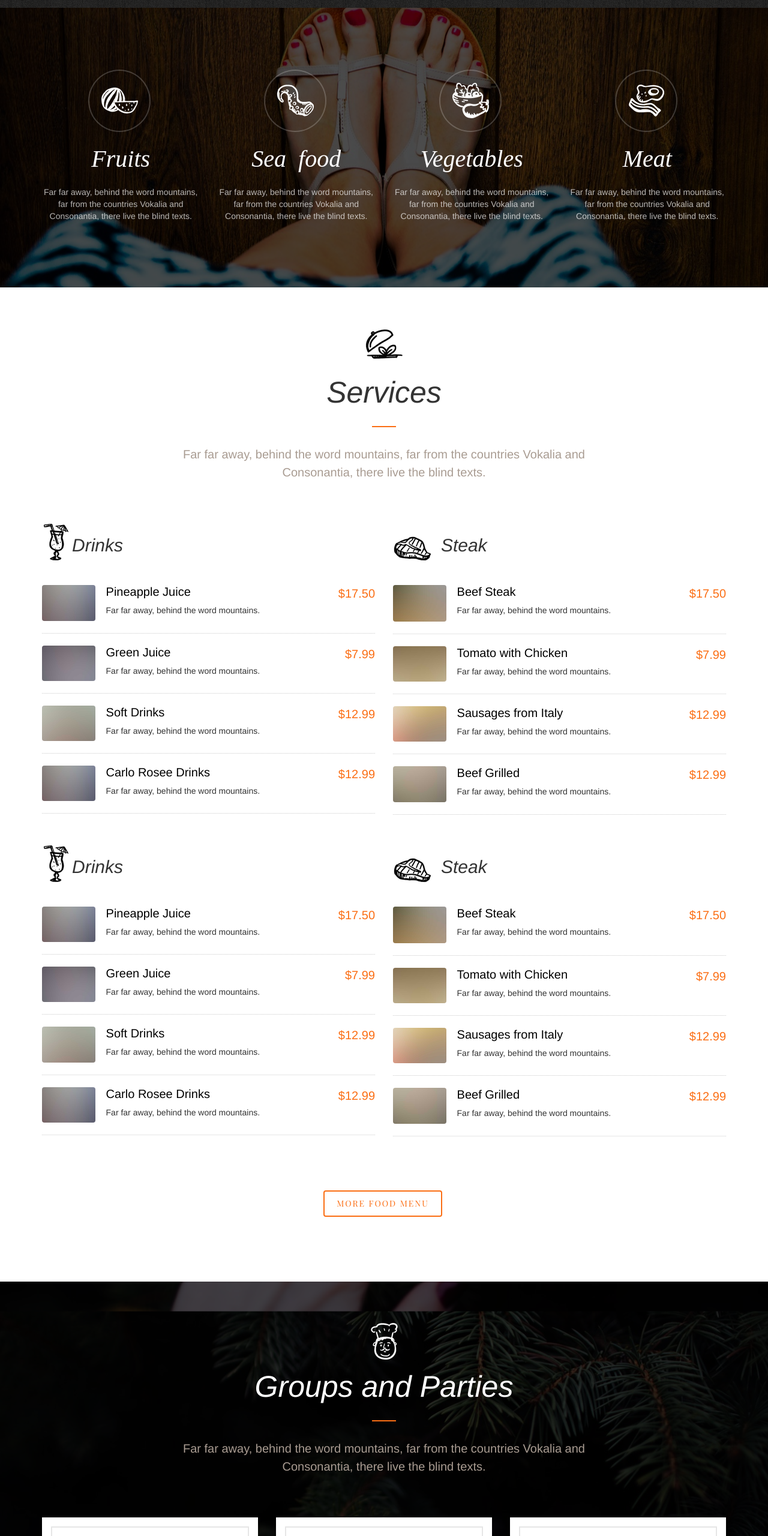
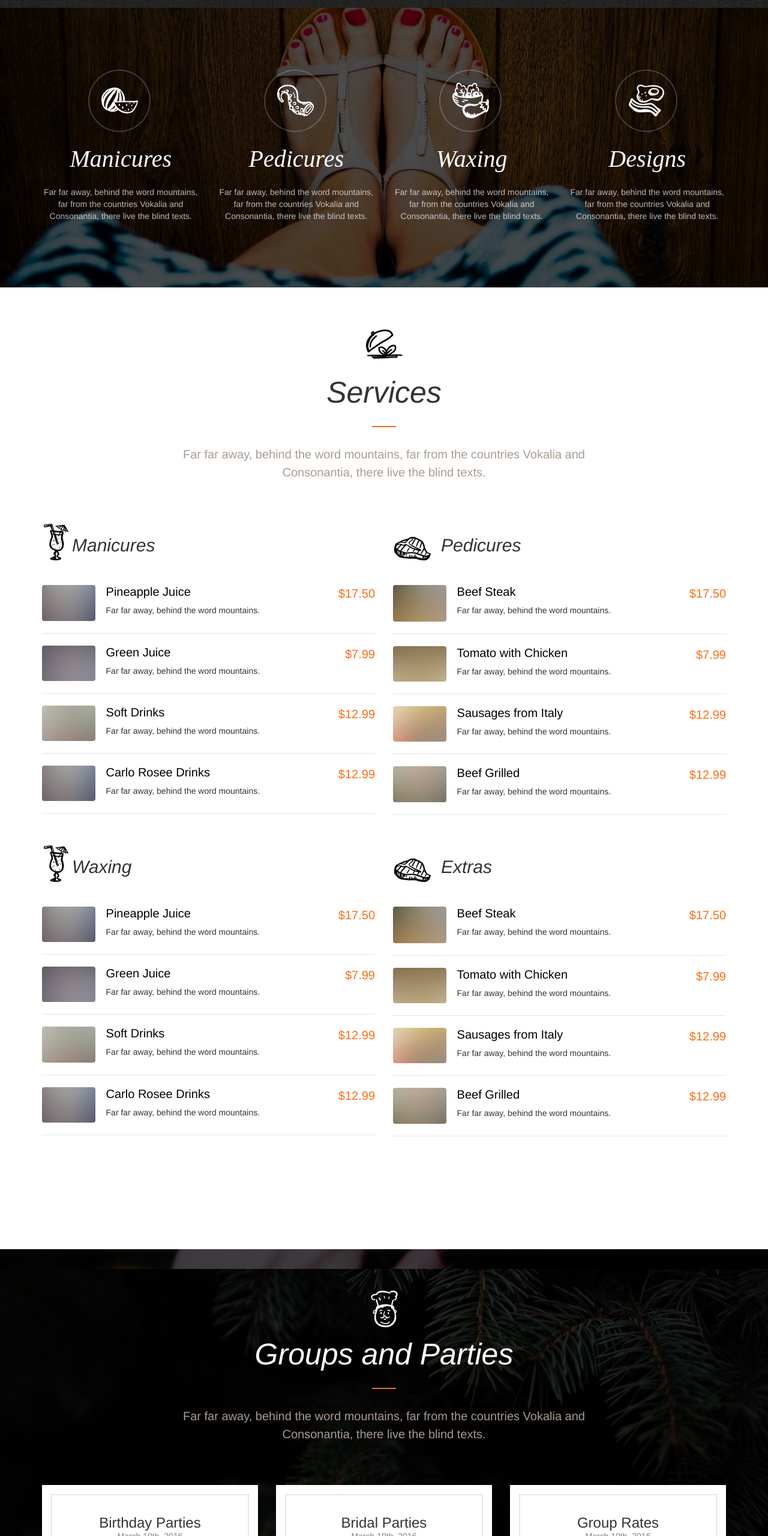
Before and after one commit to bethannfrankum/Natural-Nails, a website with bundled scripts: page index.html in a window 1280 px wide. Shown: the part 3200-5760 px from the top of the page at 60% size. Built offline with nearby package versions, Linux system fonts and the light colour scheme; animation ran at ten frames a second; a web font is replaced by a local one.

Commit message:
content updated

```diff
--- a/index.html
+++ b/index.html
@@ -197,25 +197,25 @@
                 <div class="row">
                     <div class="col-md-3 to-animate">
                         <div class="fh5co-type">
-                            <h3 class="with-icon icon-1">Fruits</h3>
+                            <h3 class="with-icon icon-1">Manicures</h3>
                             <p>Far far away, behind the word mountains, far from the countries Vokalia and Consonantia, there live the blind texts.</p>
                         </div>
                     </div>
                     <div class="col-md-3 to-animate">
                         <div class="fh5co-type">
-                            <h3 class="with-icon icon-2">Sea food</h3>
+                            <h3 class="with-icon icon-2">Pedicures</h3>
                             <p>Far far away, behind the word mountains, far from the countries Vokalia and Consonantia, there live the blind texts.</p>
                         </div>
                     </div>
                     <div class="col-md-3 to-animate">
                         <div class="fh5co-type">
-                            <h3 class="with-icon icon-3">Vegetables</h3>
+                            <h3 class="with-icon icon-3">Waxing</h3>
                             <p>Far far away, behind the word mountains, far from the countries Vokalia and Consonantia, there live the blind texts.</p>
                         </div>
                     </div>
                     <div class="col-md-3 to-animate">
                         <div class="fh5co-type">
-                            <h3 class="with-icon icon-4">Meat</h3>
+                            <h3 class="with-icon icon-4">Designs</h3>
                             <p>Far far away, behind the word mountains, far from the countries Vokalia and Consonantia, there live the blind texts.</p>
                         </div>
                     </div>
@@ -233,7 +233,7 @@
                 <div class="row row-padded">
                     <div class="col-md-6">
                         <div class="fh5co-food-menu to-animate-2">
-                            <h2 class="fh5co-drinks">Drinks</h2>
+                            <h2 class="fh5co-drinks">Manicures</h2>
                             <ul>
                                 <li>
                                     <div class="fh5co-food-desc">
@@ -280,7 +280,7 @@
                     </div>
                     <div class="col-md-6">
                         <div class="fh5co-food-menu to-animate-2">
-                            <h2 class="fh5co-dishes">Steak</h2>
+                            <h2 class="fh5co-dishes">Pedicures</h2>
                             <ul>
                                 <li>
                                     <div class="fh5co-food-desc">
@@ -327,7 +327,7 @@
                     </div>
                     <div class="col-md-6">
                         <div class="fh5co-food-menu to-animate-2">
-                            <h2 class="fh5co-drinks">Drinks</h2>
+                            <h2 class="fh5co-drinks">Waxing</h2>
                             <ul>
                                 <li>
                                     <div class="fh5co-food-desc">
@@ -374,7 +374,7 @@
                     </div>
                     <div class="col-md-6">
                         <div class="fh5co-food-menu to-animate-2">
-                            <h2 class="fh5co-dishes">Steak</h2>
+                            <h2 class="fh5co-dishes">Extras</h2>
                             <ul>
                                 <li>
                                     <div class="fh5co-food-desc">
@@ -420,12 +420,11 @@
                         </div>
                     </div>
                 </div>
-                <div class="row">
+                <!--<div class="row">
                     <div class="col-md-4 col-md-offset-4 text-center to-animate-2">
                         <p><a href="#" class="btn btn-primary btn-outline">More Food Menu</a></p>
                     </div>
-                </div>
-            </div>
+                </div>--></div>
         </div>
         <div id="fh5co-events" data-section="events" style="background-image: url(images/slide_2.jpg);" data-stellar-background-ratio="0.5">
             <div class="fh5co-overlay"></div>
@@ -439,21 +438,21 @@
                 <div class="row">
                     <div class="col-md-4">
                         <div class="fh5co-event to-animate-2">
-                            <h3>Kitchen Workshops</h3> <span class="fh5co-event-meta">March 19th, 2016</span>
+                            <h3>Birthday Parties</h3> <span class="fh5co-event-meta">March 19th, 2016</span>
                             <p>Far far away, behind the word mountains, far from the countries Vokalia and Consonantia, there live the blind texts.</p>
                             <p><a href="#" class="btn btn-primary btn-outline">Read More</a></p>
                         </div>
                     </div>
                     <div class="col-md-4">
                         <div class="fh5co-event to-animate-2">
-                            <h3>Music Concerts</h3> <span class="fh5co-event-meta">March 19th, 2016</span>
+                            <h3>Bridal Parties</h3> <span class="fh5co-event-meta">March 19th, 2016</span>
                             <p>Far far away, behind the word mountains, far from the countries Vokalia and Consonantia, there live the blind texts.</p>
                             <p><a href="#" class="btn btn-primary btn-outline">Read More</a></p>
                         </div>
                     </div>
                     <div class="col-md-4">
                         <div class="fh5co-event to-animate-2">
-                            <h3>Free to Eat Party</h3> <span class="fh5co-event-meta">March 19th, 2016</span>
+                            <h3>Group Rates</h3> <span class="fh5co-event-meta">March 19th, 2016</span>
                             <p>Far far away, behind the word mountains, far from the countries Vokalia and Consonantia, there live the blind texts.</p>
                             <p><a href="#" class="btn btn-primary btn-outline">Read More</a></p>
                         </div>
@@ -466,7 +465,7 @@
                 <div class="row text-center fh5co-heading row-padded">
                     <div class="col-md-8 col-md-offset-2">
                         <h2 class="heading to-animate">Book an Appointment</h2>
-                        <p class="sub-heading to-animate">Far far away, behind the word mountains, far from the countries Vokalia and Consonantia, there live the blind texts.</p>
+                        <p class="sub-heading to-animate">Request an appointment by phone or online. Online appointments are subject to date and time slot availability. </p>
                     </div>
                 </div>
                 <div class="row">
@@ -485,6 +484,9 @@
                         <div class="form-group ">
                             <label for="name" class="sr-only">Name</label>
                             <input id="name" class="form-control" placeholder="Name" type="text"> </div>
+                        <div class="form-group ">
+                            <label for="name" class="sr-only">Phone Number</label>
+                            <input id="name" class="form-control" placeholder="Phone Number" type="number"> </div>
                         <div class="form-group ">
                             <label for="email" class="sr-only">Email</label>
                             <input id="email" class="form-control" placeholder="Email" type="email"> </div>
```
